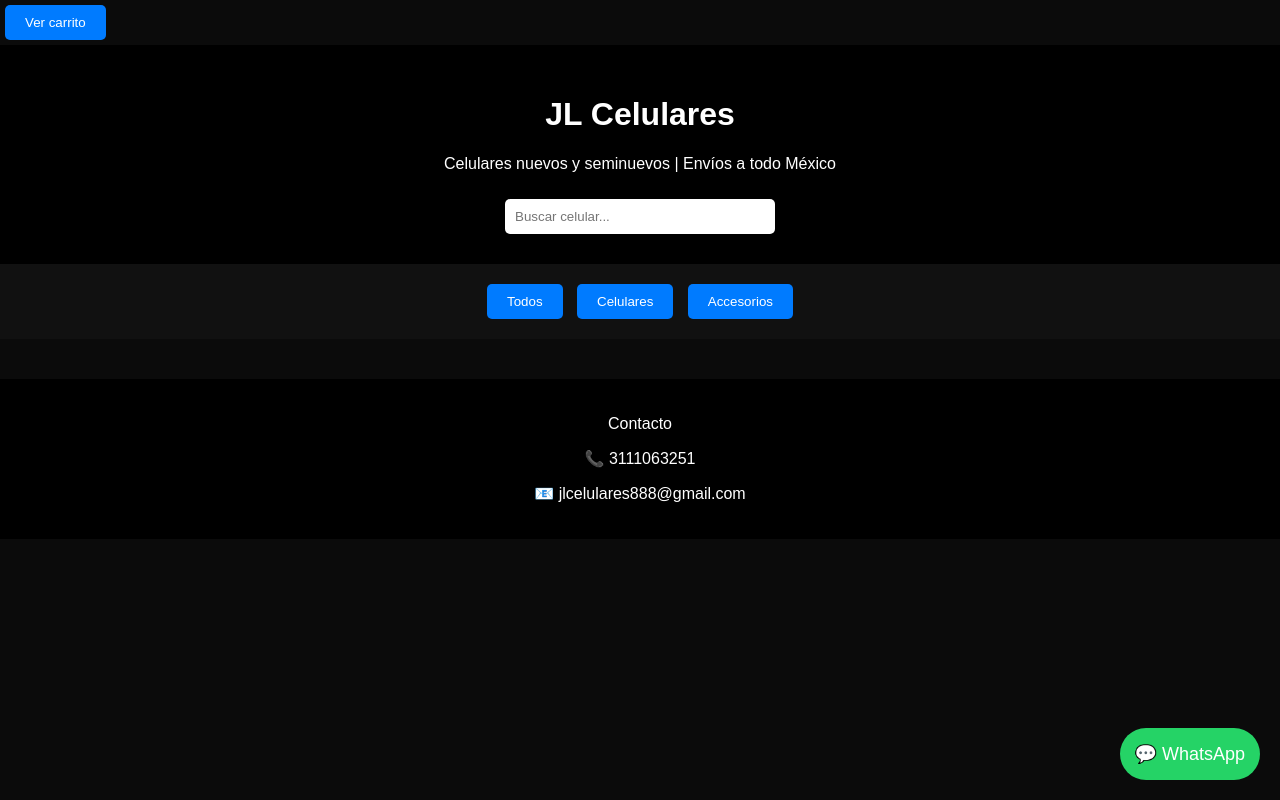
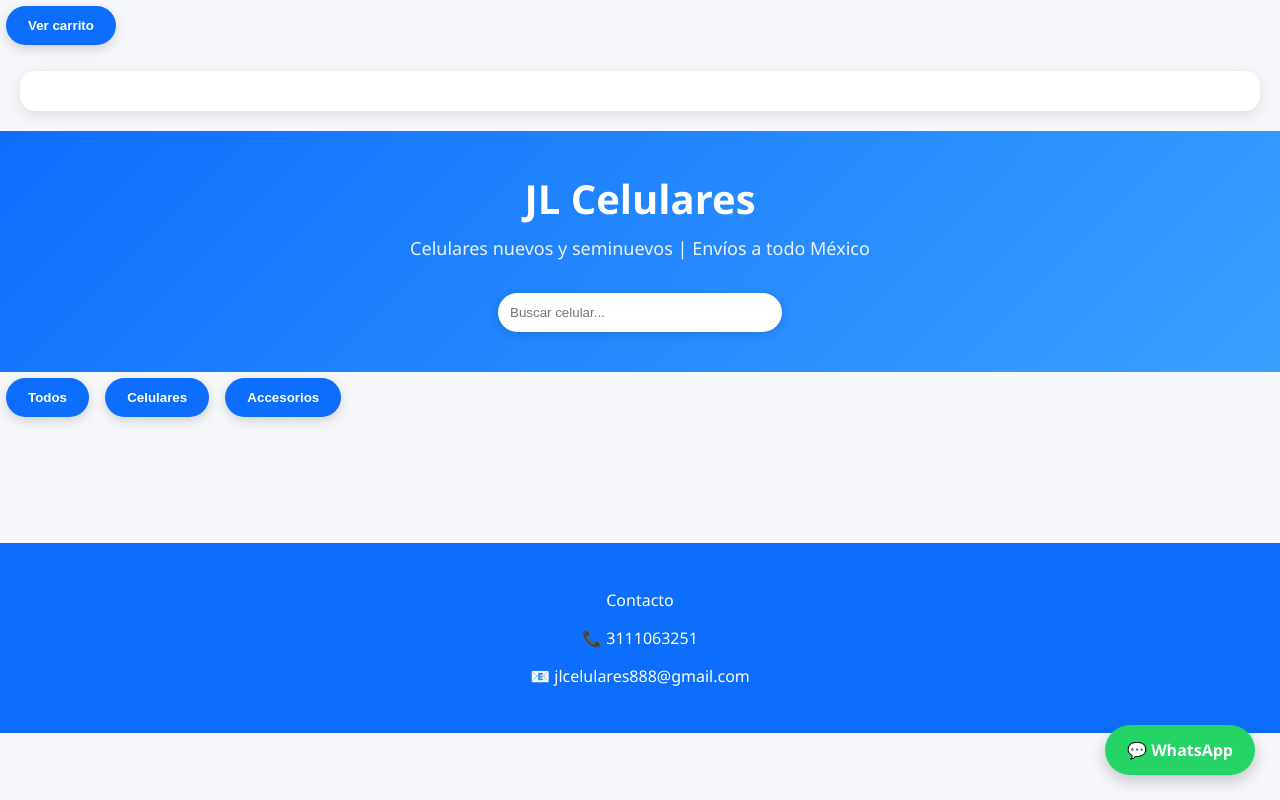
Before and after one commit to banueloslaraj-rgb/jlcelulares, a plain HTML site: page index.html in a window 1280 px wide. Drawn offline with Linux system fonts and the light colour scheme.

Commit message:
Add files via upload

```diff
--- a/styles.css
+++ b/styles.css
@@ -1,87 +1,141 @@
 body{
-font-family: Arial;
-background:#0b0b0b;
-color:white;
+font-family: 'Segoe UI', Arial, sans-serif;
+background:#f5f7fb;
+color:#333;
 margin:0;
 }
 
+/* HEADER */
+
 header{
 text-align:center;
-padding:30px;
-background:black;
+padding:40px 20px;
+background:linear-gradient(135deg,#0d6efd,#3aa0ff);
+color:white;
+}
+
+header h1{
+margin:0;
+font-size:40px;
+}
+
+header p{
+margin-top:10px;
+font-size:18px;
+opacity:0.9;
 }
 
 header input{
-padding:10px;
-width:250px;
-margin-top:10px;
-border-radius:5px;
+padding:12px;
+width:260px;
+margin-top:15px;
+border-radius:30px;
 border:none;
+outline:none;
+box-shadow:0 2px 10px rgba(0,0,0,0.15);
 }
 
-nav{
-text-align:center;
-padding:15px;
-background:#111;
+/* BOTONES SUPERIORES */
+
+.top-buttons{
+margin-top:20px;
 }
 
 button{
-padding:10px 20px;
-margin:5px;
+padding:12px 22px;
+margin:6px;
 border:none;
-background:#007bff;
+border-radius:30px;
+background:#0d6efd;
 color:white;
-border-radius:5px;
+font-weight:600;
 cursor:pointer;
+transition:all 0.3s;
+box-shadow:0 4px 12px rgba(0,0,0,0.15);
 }
 
 button:hover{
-background:#00a2ff;
+background:#0b5ed7;
+transform:translateY(-2px);
 }
+
+/* PRODUCTOS */
 
 #productos{
 display:grid;
-grid-template-columns:repeat(auto-fit,minmax(250px,1fr));
-gap:20px;
-padding:20px;
+grid-template-columns:repeat(auto-fit,minmax(260px,1fr));
+gap:25px;
+padding:40px;
 }
 
+/* TARJETAS */
+
 .card{
-background:#1a1a1a;
-padding:15px;
-border-radius:10px;
-transition:0.3s;
+background:white;
+padding:18px;
+border-radius:15px;
+box-shadow:0 6px 20px rgba(0,0,0,0.08);
+transition:all 0.3s;
 }
 
 .card:hover{
-transform:scale(1.05);
+transform:translateY(-5px);
+box-shadow:0 12px 30px rgba(0,0,0,0.15);
 }
 
 .card img{
 width:100%;
-border-radius:5px;
+border-radius:10px;
+}
+
+.card h3{
+margin-top:10px;
 }
 
 .precio{
-color:#00ff9f;
-font-size:20px;
+color:#00a86b;
+font-size:22px;
 font-weight:bold;
+margin-top:5px;
 }
+
+/* CARRITO */
+
+#carrito{
+background:white;
+padding:20px;
+margin:20px;
+border-radius:15px;
+box-shadow:0 4px 15px rgba(0,0,0,0.1);
+}
+
+/* FOOTER */
 
 footer{
 text-align:center;
-padding:20px;
-background:black;
+padding:30px;
+background:#0d6efd;
+color:white;
+margin-top:40px;
 }
+
+/* BOTON WHATSAPP */
 
 .whatsapp{
 position:fixed;
-bottom:20px;
-right:20px;
+bottom:25px;
+right:25px;
 background:#25D366;
 color:white;
-padding:15px;
+padding:14px 22px;
 border-radius:50px;
 text-decoration:none;
-font-size:18px;
+font-size:16px;
+font-weight:bold;
+box-shadow:0 6px 15px rgba(0,0,0,0.2);
+transition:0.3s;
 }
+
+.whatsapp:hover{
+transform:scale(1.05);
+}
```
